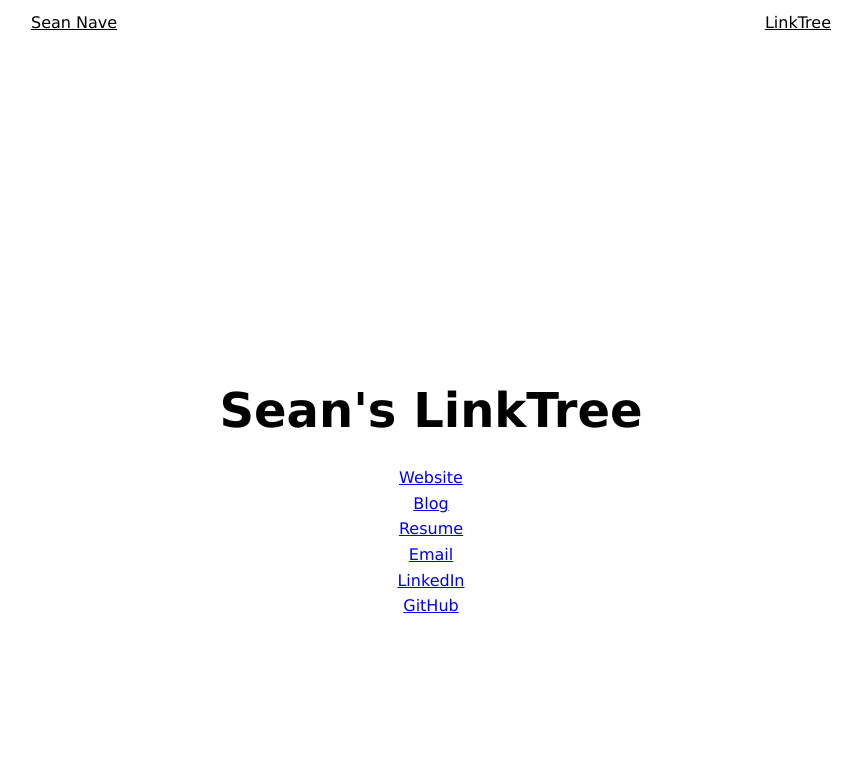
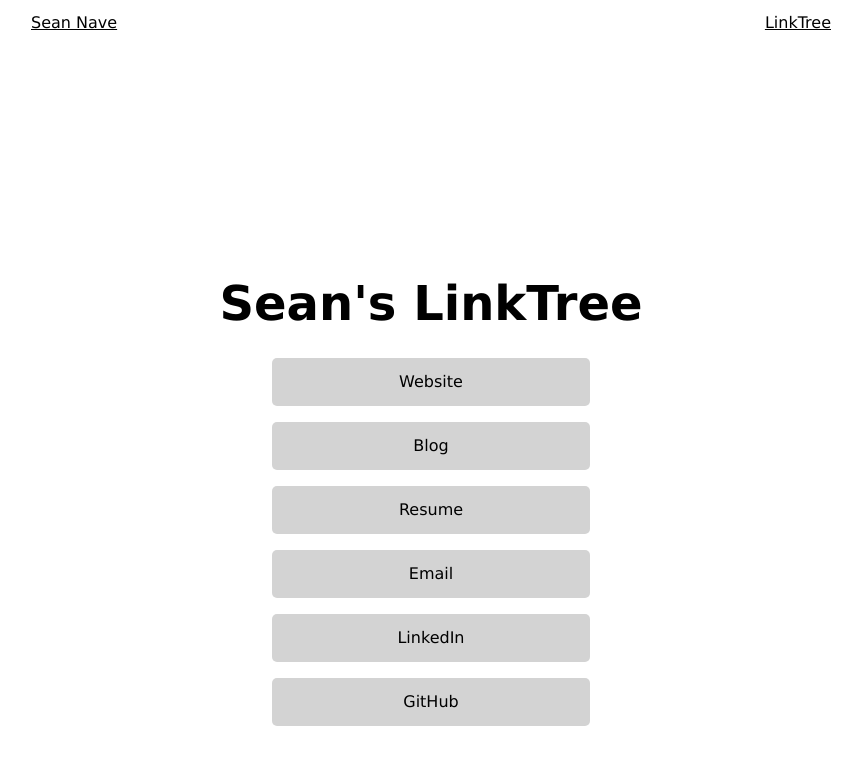
Before and after one commit to seannave211/personal_web, a Jekyll site: the page built from linktree.html, in a window 1280 px wide and 900 px high. Shown: the top 765 px of the window, without its empty margins (209-1070 px from the left). Built offline with Jekyll 4.4.1, drawn with Linux system fonts in a browser that asks for light colours.

Commit message:
feat: add extra css parsing

```diff
--- a/_layouts/default.html
+++ b/_layouts/default.html
@@ -1,11 +1,16 @@
 <!-- _layouts/default.html -->
 <!DOCTYPE html>
-<html>
+<html lang="en">
     <head>
+        <meta charset="UTF-8" />
         <title>{{ page.title }}</title>
+        <meta name="viewport" content="width=device-width, initial-scale=1.0" />
         <link
             rel="stylesheet"
             href="{{ 'assets/css/universal.css' | relative_url }}" />
+        {% if page.extra_css %}
+        <link rel="stylesheet" href="{{ page.extra_css | relative_url }}" />
+        {% endif %}
     </head>
     <body>
         {% include header.html %}
--- a/assets/css/linktree.css
+++ b/assets/css/linktree.css
@@ -1,31 +1,3 @@
-body {
-    margin: 0 var(--margin-lr);
-    font-family: var(--font-family);
-    font-size: 16px;
-    line-height: 1.6;
-}
-
-header {
-    position: sticky;
-    top: 0;
-    padding: 10px 16px;
-    z-index: 1000;
-}
-
-#link_tree {
-    display: flex;
-    flex-direction: column;
-    align-items: center;
-}
-
-#link_tree-links-cont {
-    display: flex;
-    flex-direction: column;
-    align-items: center;
-    gap: 1rem;
-    width: 100%;
-}
-
 .link_tree-link {
     background: lightgray;
     width: 75%;
@@ -45,3 +17,17 @@
     color: blue;
     text-decoration: underline;
 }
+
+#link_tree {
+    display: flex;
+    flex-direction: column;
+    align-items: center;
+}
+
+#link_tree-links-cont {
+    display: flex;
+    flex-direction: column;
+    align-items: center;
+    gap: 1rem;
+    width: 100%;
+}
```
